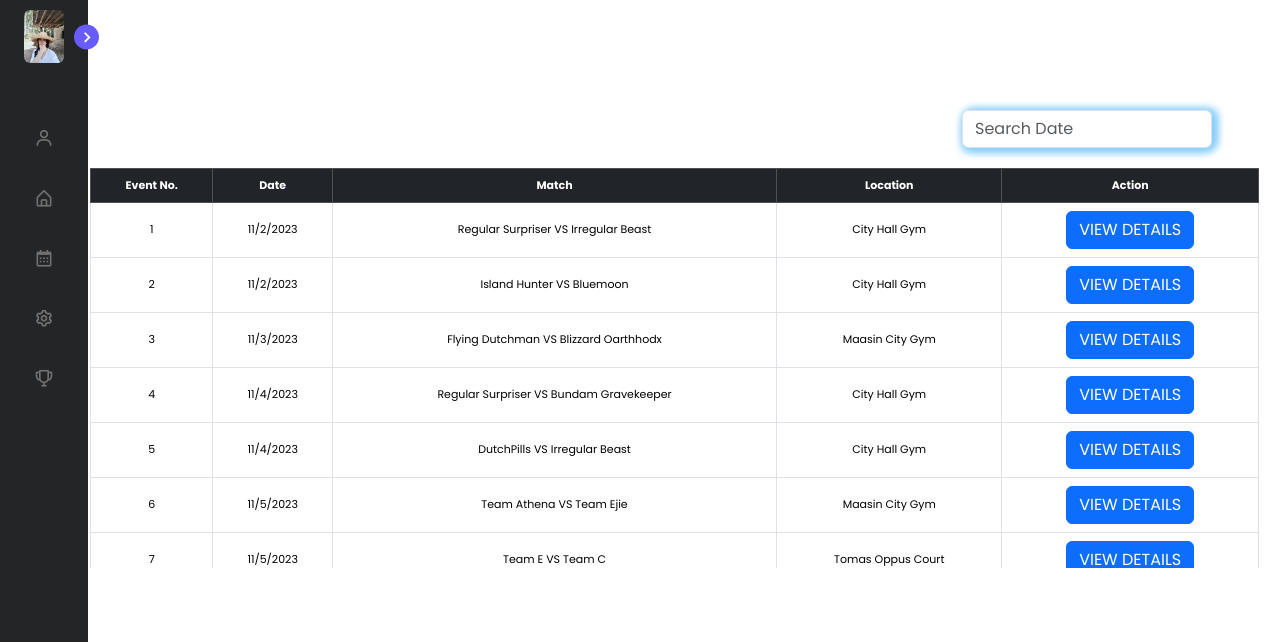
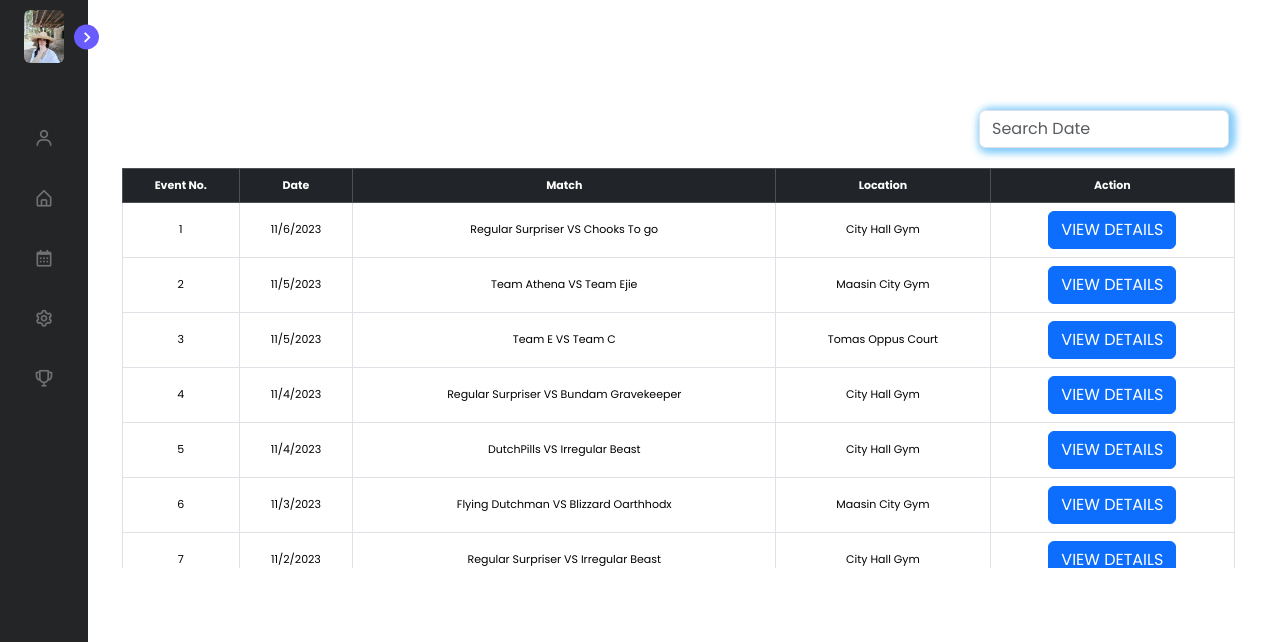
Before and after one commit to ejieflorida128/Event_Management_System, a PHP site: page /user/User_Eventlist.php in a window 1280 px wide. Shown: the top 642 px of the page. Run offline with PHP 8.4, Linux system fonts and the light colour scheme; a user stored in the database is signed in; data comes from the database, SQL or seed files in the repository.

Commit message:
[ejie] editing the changes of codes from members

```diff
--- a/admin_style/admin_eventlist.css
+++ b/admin_style/admin_eventlist.css
@@ -9,6 +9,6 @@ li a i{
     0 4px 10px lightskyblue,
     4px 0 10px lightskyblue;
     position: relative;
-    left: 880px;
+    left: 897px;
     top: 110px;
 }
--- a/ajax/admin_ajax.php
+++ b/ajax/admin_ajax.php
@@ -711,7 +711,7 @@ if (isset($_POST['log_info_R']) && $_POST['log_info_R'] == true) {
         $value = isset($_POST['searchValue']) ? $_POST['searchValue'] : NULL;
 
         echo
-            '<div style="max-height: 400px; max-width: 1169px; font-size: 11px; position: relative; left: 90px; top: 130px; overflow-y: auto; " class="table">';
+            '<div style="max-height: 400px; max-width: 1113px; font-size: 11px; position: relative; left: 122px; top: 130px; overflow-y: auto; " class="table">';
         $table = '<table class="table table-bordered table-hover">
                 <thead class="table-dark" id="table-header" style="position: sticky; top: 0; background-color: #343a40; color: white;">
                 <tr>
@@ -771,7 +771,7 @@ if (isset($_POST['log_info_R']) && $_POST['log_info_R'] == true) {
         $value = isset($_POST['searchValue']) ? $_POST['searchValue'] : NULL;
 
         echo
-            '<div style="max-height: 400px; max-width: 1169px; font-size: 11px; position: relative; left: 90px; top: 130px; overflow-y: auto; " class="table">';
+            '<div style="max-height: 400px; max-width: 1113px; font-size: 11px; position: relative; left: 122px; top: 130px; overflow-y: auto; " class="table">';
         $table = '<table class="table table-bordered table-hover">
                 <thead class="table-dark" id="table-header" style="position: sticky; top: 0; background-color: #343a40; color: white;">
                 <tr>
--- a/ajax/user_ajax.php
+++ b/ajax/user_ajax.php
@@ -386,7 +386,7 @@ echo '</script>';
         // Check if searchValue is set and not empty
         $value = isset($_POST['searchValue']) ? $_POST['searchValue'] : NULL;
 
-        echo '<div style="max-height: 400px; max-width: 1169px; font-size: 11px; position: relative; left: 90px; top: 130px; overflow-y: auto; " class="table">';
+        echo '<div style="max-height: 400px; max-width: 1113px; font-size: 11px; position: relative; left: 122px; top: 130px; overflow-y: auto; " class="table">';
         $table = '<table class="table table-bordered table-hover">
                 <thead class="table-dark" id="table-header" style="position: sticky; top: 0; background-color: #343a40; color: white;">
                 <tr>
@@ -445,7 +445,7 @@ echo '</script>';
         // Check if searchValue is set and not empty
         $value = isset($_POST['searchValue']) ? $_POST['searchValue'] : NULL;
 
-        echo '<div style="max-height: 400px; max-width: 1169px; font-size: 11px; position: relative; left: 90px; top: 130px; overflow-y: auto; " class="table">';
+        echo '<div style="max-height: 400px; max-width: 1113px; font-size: 11px; position: relative; left: 122px; top: 130px; overflow-y: auto; " class="table">';
         $table = '<table class="table table-bordered table-hover">
                 <thead class="table-dark" id="table-header" style="position: sticky; top: 0; background-color: #343a40; color: white;">
                 <tr>
--- a/user/User_Eventlist.php
+++ b/user/User_Eventlist.php
@@ -82,11 +82,11 @@
 
     <script>
                $(document).ready(function () {
-                displayEventListASC(null);
+                displayEventListDESC(null);
                 $("#searchDate").on('input', function () {
                     var value = $(this).val();
 
-                    displayEventListASC(value);
+                    displayEventListDESC(value);
 
 
 
--- a/user_style/eventlist.css
+++ b/user_style/eventlist.css
@@ -9,6 +9,6 @@ li a i{
     0 4px 10px lightskyblue,
     4px 0 10px lightskyblue;
     position: relative;
-    left: 880px;
+    left: 897px;
     top: 110px;
 }
```
